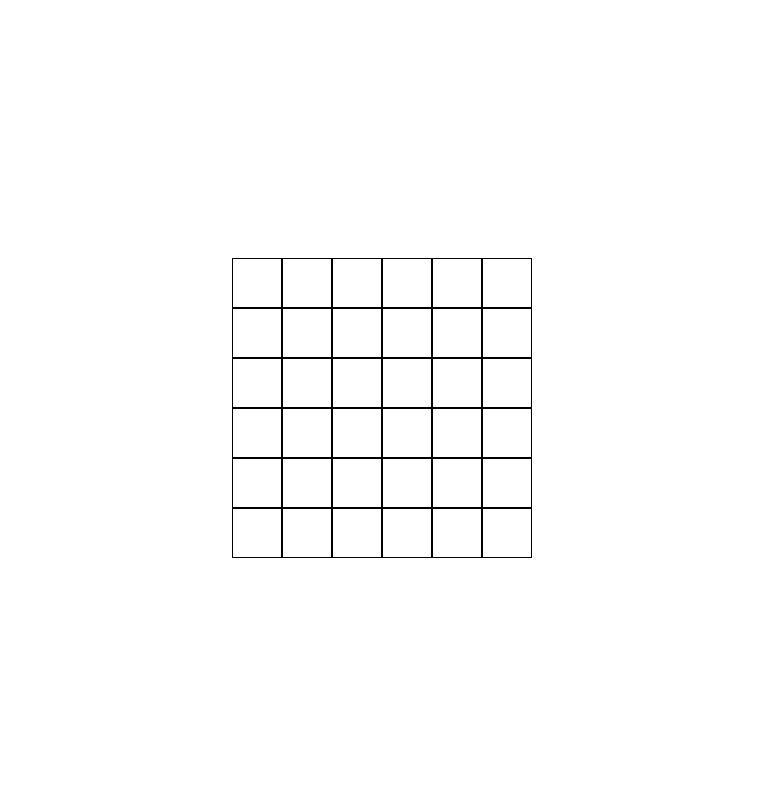
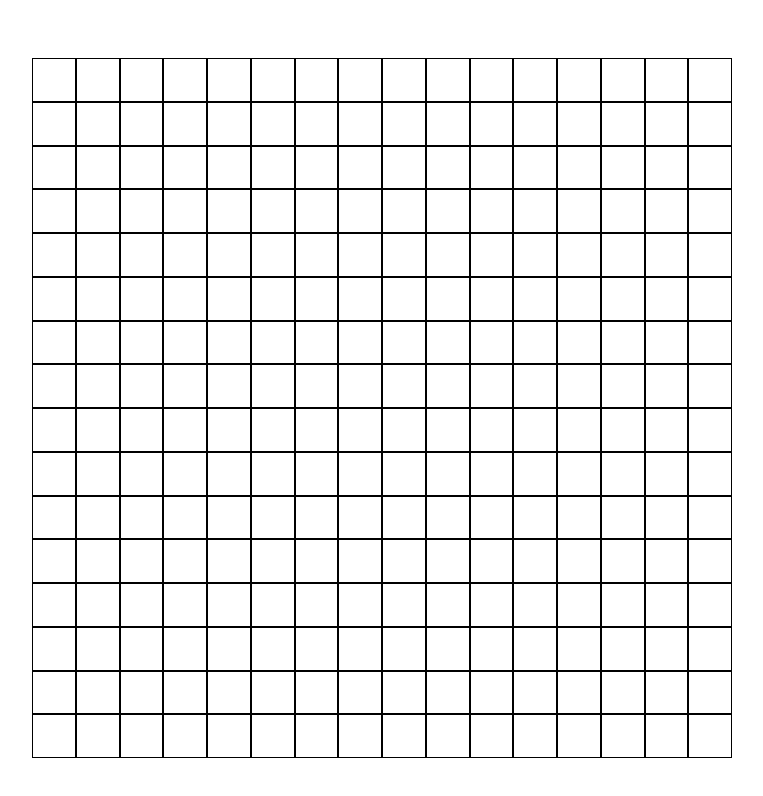
Before and after one commit to severalbuttons88/Etch-a-Sketch, a plain HTML site: page index.html in a window 1280 px wide. Shown: the whole page, without its empty margins (266-1029 px from the left). Drawn offline with Linux system fonts and the light colour scheme.

Commit message:
Adjust size of grid

```diff
--- a/script.js
+++ b/script.js
@@ -24,4 +24,4 @@ gridArea(height, width);
   }
 
 }
-createGrid(6);
+createGrid(16);
--- a/style.css
+++ b/style.css
@@ -1,7 +1,7 @@
 #container {
     display:grid;
-    width: 100px;
-    height: 100px;
+    width: 500px;
+    height: 500px;
 
 }
 .grid {
@@ -10,9 +10,11 @@
 
 }
 #flex-container {
-    width: 300px;
-    height: 300px;
+    display:flex;
+    width: 700px;    /* changes the size of grid*/
+    height: 700px;
     align-self:center;
+    background-color:green;
 }
 #wrapper {
     display:flex;
```
